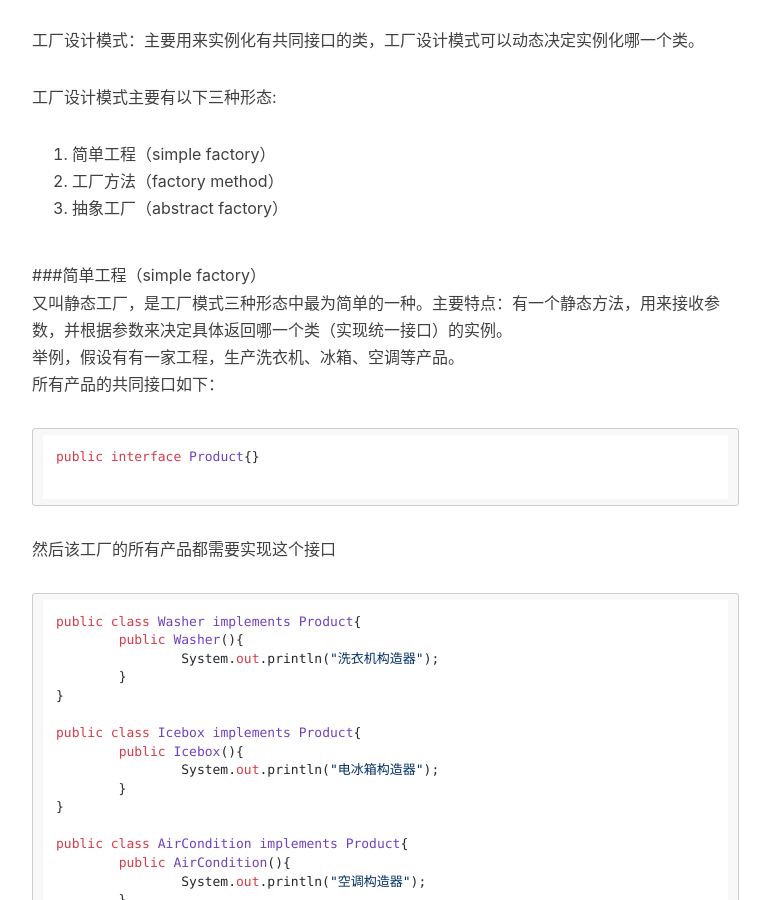
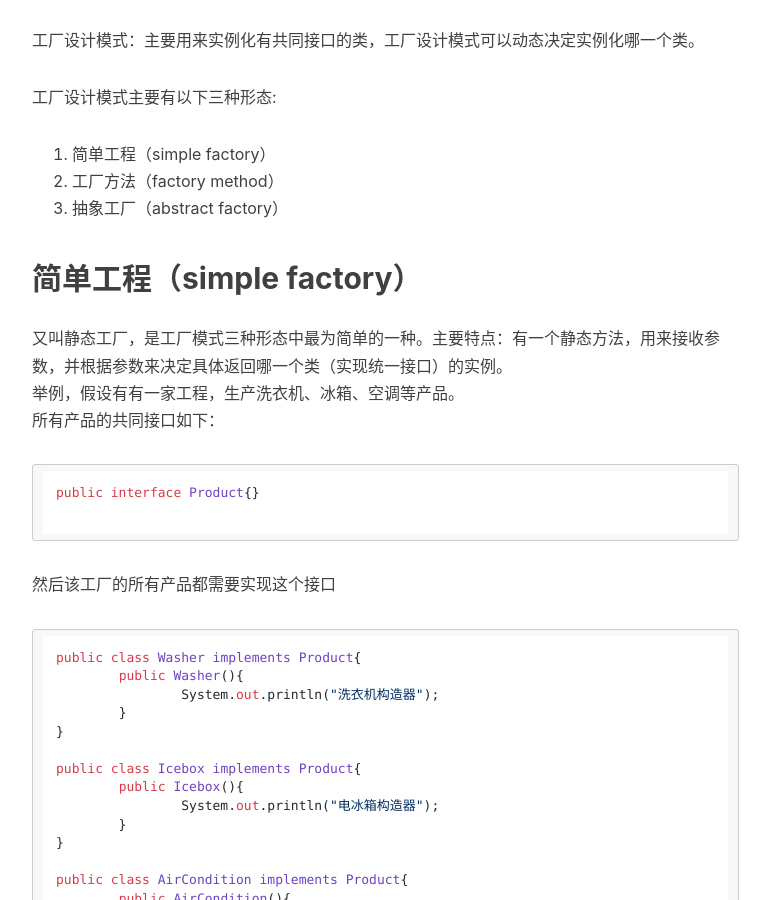
Before and after one commit to haorengoodman/blog, a Jekyll site: the page built from _posts/2016-02-23-工厂设计模式.md, in a window 1280 px wide and 900 px high, scrolled down 546 px. Shown: the whole window, without its empty margins (233-1003 px from the left). Built offline with Jekyll 4.4.1, drawn with Linux system fonts in a browser that asks for light colours; nearby versions of some CDN libraries; comment, search, counter and statistics services are not loaded.

```diff
--- a/_posts/2016-02-23-工厂设计模式.md
+++ b/_posts/2016-02-23-工厂设计模式.md
@@ -19,7 +19,7 @@ tags:
 2. 工厂方法（factory method）
 3. 抽象工厂（abstract factory）
 
-###简单工程（simple factory）
+## 简单工程（simple factory）
 又叫静态工厂，是工厂模式三种形态中最为简单的一种。主要特点：有一个静态方法，用来接收参数，并根据参数来决定具体返回哪一个类（实现统一接口）的实例。
 举例，假设有有一家工程，生产洗衣机、冰箱、空调等产品。
 所有产品的共同接口如下：
```
